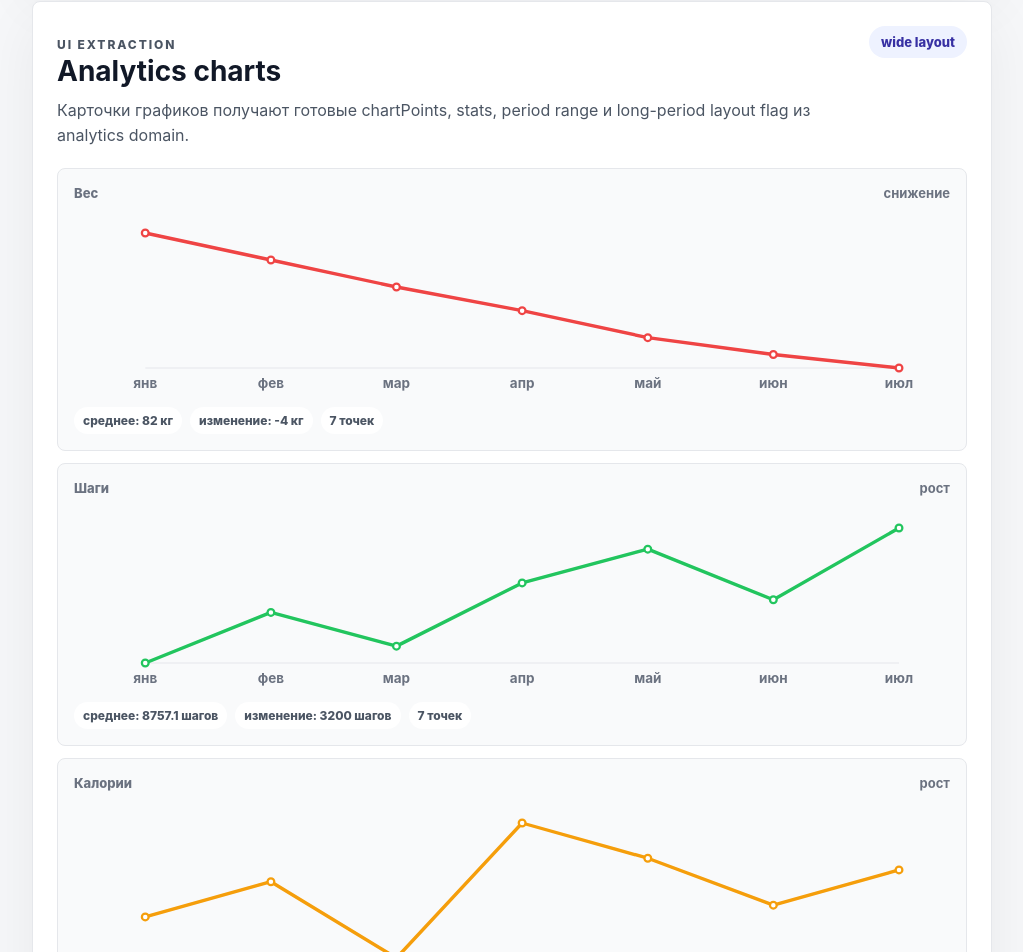
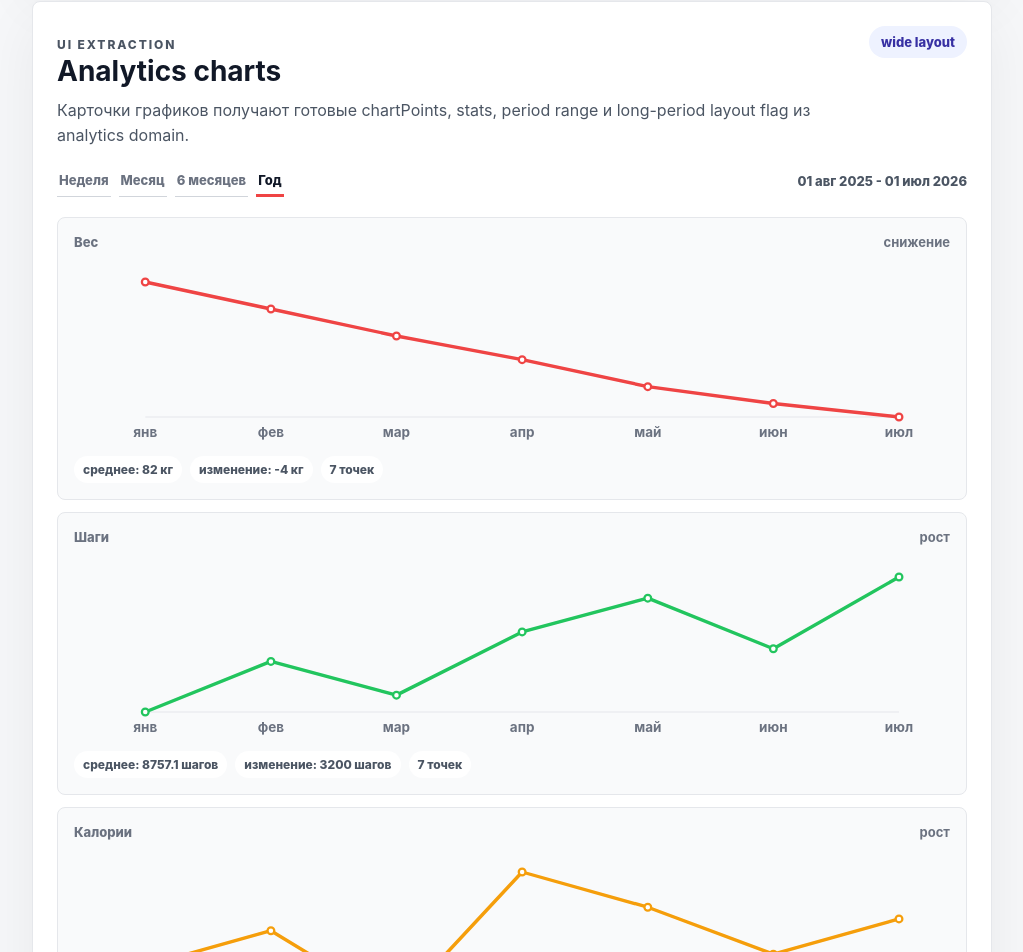
Before and after one commit to archersmirnov/onlypump-app, a React (Vite) app in the folder vite-shell/: page / in a window 1280 px wide. Shown: the part 1947-2899 px from the top of the page, without its empty margins (128-1151 px from the left). Built offline with nearby package versions, Linux system fonts and the light colour scheme.

Commit message:
Add analytics charts screen model

```diff
--- a/vite-shell/src/features/analytics/domain/analyticsChartModel.js
+++ b/vite-shell/src/features/analytics/domain/analyticsChartModel.js
@@ -10,7 +10,8 @@ import {
   getAnalyticsChartSvgWidth,
   isLongAnalyticsChartPeriod,
   normalizeAnalyticsPeriod,
-  parseAnalyticsDateKeyLocal
+  parseAnalyticsDateKeyLocal,
+  shiftAnalyticsChartDivisionDate
 } from "./analyticsData.js";
 
 export const ANALYTICS_CHART_DEFINITIONS = Object.freeze([
@@ -52,6 +53,21 @@ const CHART_HEIGHT = 160;
 const CHART_PADDING = Object.freeze({ top: 16, right: 16, bottom: 24, left: 34 });
 const SHORT_MONTH_LABELS_RU = Object.freeze(["янв", "фев", "мар", "апр", "май", "июн", "июл", "авг", "сен", "окт", "ноя", "дек"]);
 
+export const ANALYTICS_CHART_PERIOD_OPTIONS = Object.freeze([
+  ANALYTICS_PERIODS.week,
+  ANALYTICS_PERIODS.month,
+  ANALYTICS_PERIODS.sixMonths,
+  ANALYTICS_PERIODS.year
+]);
+
+export const ANALYTICS_CHART_PERIOD_LABELS = Object.freeze({
+  [ANALYTICS_PERIODS.day]: "День",
+  [ANALYTICS_PERIODS.week]: "Неделя",
+  [ANALYTICS_PERIODS.month]: "Месяц",
+  [ANALYTICS_PERIODS.sixMonths]: "6 месяцев",
+  [ANALYTICS_PERIODS.year]: "Год"
+});
+
 export function formatAnalyticsChartValue(value = 0, unit = "") {
   const numericValue = Number(value || 0);
   const rounded = Math.round(numericValue * 10) / 10;
@@ -66,6 +82,40 @@ export function formatAnalyticsChartDateLabel(dateKey = "", period = ANALYTICS_P
     return SHORT_MONTH_LABELS_RU[date.getMonth()] || "";
   }
   return date.toLocaleDateString("ru-RU", { day: "2-digit", month: "2-digit" });
+}
+
+export function formatAnalyticsChartRangeDate(dateKey = "", includeYear = false) {
+  const date = parseAnalyticsDateKeyLocal(dateKey);
+  const day = String(date.getDate()).padStart(2, "0");
+  const month = SHORT_MONTH_LABELS_RU[date.getMonth()] || "";
+  return includeYear ? `${day} ${month} ${date.getFullYear()}` : `${day} ${month}`;
+}
+
+export function formatAnalyticsChartRangeLabel(range = {}, period = ANALYTICS_PERIODS.month) {
+  const normalizedPeriod = normalizeAnalyticsPeriod(period);
+  const startKey = range.startKey || "";
+  const endKey = range.endKey || "";
+  if (!startKey || !endKey) return "";
+  if (startKey === endKey) return formatAnalyticsChartRangeDate(endKey, true);
+
+  const start = parseAnalyticsDateKeyLocal(startKey);
+  const end = parseAnalyticsDateKeyLocal(endKey);
+  const isLongPeriod = normalizedPeriod === ANALYTICS_PERIODS.sixMonths || normalizedPeriod === ANALYTICS_PERIODS.year;
+  const includeStartYear = isLongPeriod || start.getFullYear() !== end.getFullYear();
+  return `${formatAnalyticsChartRangeDate(startKey, includeStartYear)} - ${formatAnalyticsChartRangeDate(endKey, true)}`;
+}
+
+export function buildAnalyticsChartPeriodTabs(period = ANALYTICS_PERIODS.month, options = ANALYTICS_CHART_PERIOD_OPTIONS) {
+  const selectedPeriod = normalizeAnalyticsPeriod(period);
+  return (Array.isArray(options) ? options : ANALYTICS_CHART_PERIOD_OPTIONS).map((option) => {
+    const id = normalizeAnalyticsPeriod(option);
+    return {
+      id,
+      label: ANALYTICS_CHART_PERIOD_LABELS[id] || id,
+      isActive: id === selectedPeriod,
+      isLongPeriod: isLongAnalyticsChartPeriod(id)
+    };
+  });
 }
 
 export function buildAnalyticsChartCoordinates(points = [], width = 430, height = CHART_HEIGHT) {
@@ -179,15 +229,32 @@ export function buildAnalyticsChartCard(definition = {}, source = {}, options =
 export function buildAnalyticsChartsViewModel(source = {}, options = {}) {
   const period = normalizeAnalyticsPeriod(options.period || ANALYTICS_PERIODS.month);
   const selectedDateKey = options.selectedDateKey || "";
+  const range = getAnalyticsChartRollingRange(period, selectedDateKey);
   const charts = (options.definitions || ANALYTICS_CHART_DEFINITIONS)
     .map((definition) => buildAnalyticsChartCard(definition, source, { period, selectedDateKey }));
 
   return {
     period,
+    selectedPeriodLabel: ANALYTICS_CHART_PERIOD_LABELS[period] || period,
     selectedDateKey,
-    range: getAnalyticsChartRollingRange(period, selectedDateKey),
+    range,
+    rangeLabel: formatAnalyticsChartRangeLabel(range, period),
+    previousDateKey: shiftAnalyticsChartDivisionDate(selectedDateKey, period, -1),
+    nextDateKey: shiftAnalyticsChartDivisionDate(selectedDateKey, period, 1),
+    periodTabs: buildAnalyticsChartPeriodTabs(period, options.periodOptions),
     isWideLayout: isLongAnalyticsChartPeriod(period),
+    layoutLabel: isLongAnalyticsChartPeriod(period) ? "wide layout" : "compact layout",
     charts,
-    chartsWithData: charts.filter((chart) => chart.hasData).length
+    chartsWithData: charts.filter((chart) => chart.hasData).length,
+    hasAnyData: charts.some((chart) => chart.hasData)
   };
 }
+
+export function buildAnalyticsChartsScreenViewModel(source = {}, options = {}) {
+  return {
+    eyebrow: "UI Extraction",
+    title: options.title || "Analytics charts",
+    description: "Карточки графиков получают готовые chartPoints, stats, period range и long-period layout flag из analytics domain.",
+    ...buildAnalyticsChartsViewModel(source, options)
+  };
+}
--- a/vite-shell/src/features/analytics/ui/AnalyticsChartsPreview.jsx
+++ b/vite-shell/src/features/analytics/ui/AnalyticsChartsPreview.jsx
@@ -1,6 +1,6 @@
 import {
   ANALYTICS_PERIODS,
-  buildAnalyticsChartsViewModel
+  buildAnalyticsChartsScreenViewModel
 } from "../domain/index.js";
 
 const previewSource = {
@@ -111,20 +111,31 @@ export function AnalyticsChartsPreview({
   selectedDateKey = "2026-07-01",
   title = "Analytics charts"
 }) {
-  const model = buildAnalyticsChartsViewModel(source, { period, selectedDateKey });
+  const model = buildAnalyticsChartsScreenViewModel(source, { period, selectedDateKey, title });
 
   return (
     <section className="analytics-preview" aria-labelledby="analytics-preview-title">
       <div className="analytics-preview__header">
         <div>
-          <p className="analytics-preview__eyebrow">UI Extraction</p>
-          <h2 id="analytics-preview-title">{title}</h2>
-          <p>
-            Карточки графиков получают готовые chartPoints, stats, period range
-            и long-period layout flag из analytics domain.
-          </p>
+          <p className="analytics-preview__eyebrow">{model.eyebrow}</p>
+          <h2 id="analytics-preview-title">{model.title}</h2>
+          <p>{model.description}</p>
         </div>
-        <span className="analytics-preview__mode">{model.isWideLayout ? "wide layout" : "compact layout"}</span>
+        <span className="analytics-preview__mode">{model.layoutLabel}</span>
+      </div>
+
+      <div className="analytics-preview__toolbar" aria-label="Analytics period controls">
+        <div className="analytics-preview__period-tabs" aria-label="Periods">
+          {model.periodTabs.map((tab) => (
+            <span
+              key={tab.id}
+              className={`analytics-preview__period-tab${tab.isActive ? " analytics-preview__period-tab--active" : ""}`}
+            >
+              {tab.label}
+            </span>
+          ))}
+        </div>
+        <span className="analytics-preview__range">{model.rangeLabel}</span>
       </div>
 
       <div className={`analytics-preview__grid${model.isWideLayout ? " analytics-preview__grid--wide" : ""}`}>
--- a/vite-shell/src/styles.css
+++ b/vite-shell/src/styles.css
@@ -454,6 +454,41 @@ body {
   background: #eef2ff;
   padding: 8px 12px;
   color: #3730a3;
+  font-size: 13px;
+  font-weight: 800;
+  white-space: nowrap;
+}
+
+.analytics-preview__toolbar {
+  display: flex;
+  align-items: center;
+  justify-content: space-between;
+  gap: 12px;
+  margin-top: 18px;
+}
+
+.analytics-preview__period-tabs {
+  display: flex;
+  flex-wrap: wrap;
+  gap: 8px;
+}
+
+.analytics-preview__period-tab {
+  border-bottom: 1px solid #d1d5db;
+  padding: 6px 2px;
+  color: #6b7280;
+  font-size: 13px;
+  font-weight: 800;
+}
+
+.analytics-preview__period-tab--active {
+  border-bottom-color: #ef4444;
+  border-bottom-width: 3px;
+  color: #111827;
+}
+
+.analytics-preview__range {
+  color: #4b5563;
   font-size: 13px;
   font-weight: 800;
   white-space: nowrap;
@@ -1040,6 +1075,15 @@ body {
     display: grid;
   }
 
+  .analytics-preview__toolbar {
+    align-items: flex-start;
+    flex-direction: column;
+  }
+
+  .analytics-preview__range {
+    white-space: normal;
+  }
+
   .analytics-preview__grid {
     grid-template-columns: 1fr;
   }
```
Also changed, not shown: vite-shell/scripts/check-analytics-charts.mjs (+32 -1 lines).
